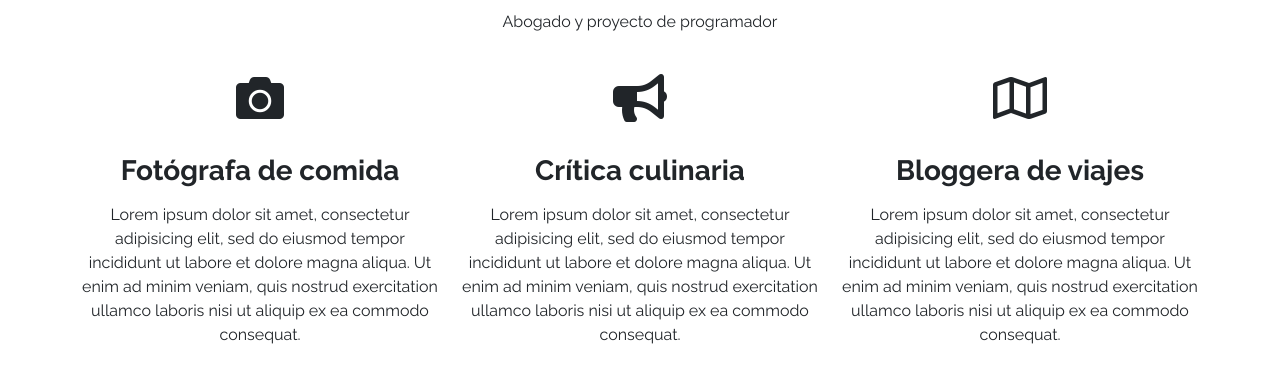
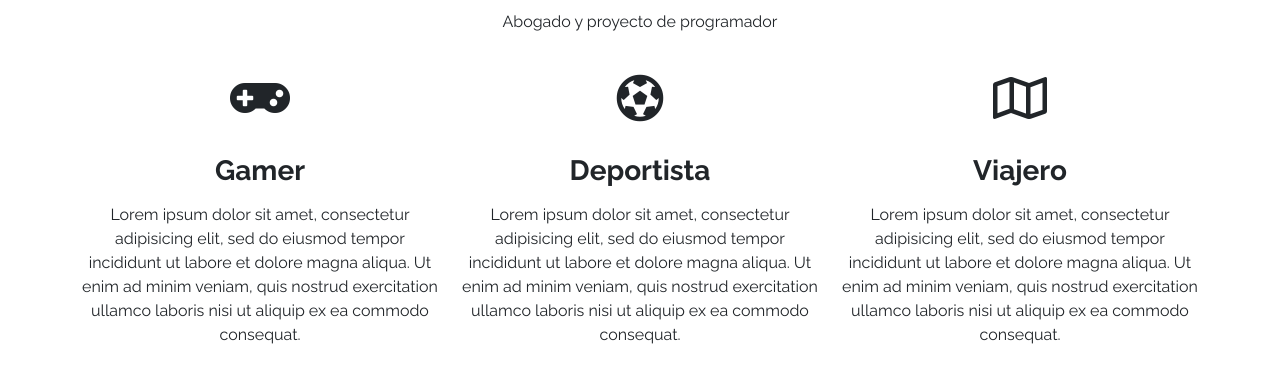
Before and after one commit to Alejandro-Toro/Desafio, a plain HTML site: page index.html in a window 1280 px wide. Shown: the part 739-1126 px from the top of the page. Drawn offline with nearby package versions, Linux system fonts and the light colour scheme.

Commit message:
change font awesome icons

```diff
--- a/index.html
+++ b/index.html
@@ -77,8 +77,8 @@
 
         <div class="row">
             <div class="col-12 col-md-4">
-                <i class="fas fa-camera fa-3x my-3"></i>
-                <h3 class="my-3 fw-bold">Fotógrafa de comida</h3>
+                <i class="fas fa-gamepad fa-3x my-3"></i>
+                <h3 class="my-3 fw-bold">Gamer</h3>
                 <p class="my-3">
                     Lorem ipsum dolor sit amet, consectetur adipisicing elit, sed do
                     eiusmod tempor incididunt ut labore et dolore magna aliqua. Ut enim
@@ -87,8 +87,8 @@
                 </p>
             </div>
             <div class="col-12 col-md-4">
-                <i class="fas fa-bullhorn fa-3x my-3"></i>
-                <h3 class="my-3 fw-bold">Crítica culinaria</h3>
+                <i class="fas fa-futbol fa-3x my-3"></i>
+                <h3 class="my-3 fw-bold">Deportista</h3>
                 <p class="my-3">
                     Lorem ipsum dolor sit amet, consectetur adipisicing elit, sed do
                     eiusmod tempor incididunt ut labore et dolore magna aliqua. Ut enim
@@ -98,7 +98,7 @@
             </div>
             <div class="col-12 col-md-4">
                 <i class="far fa-map fa-3x my-3"></i>
-                <h3 class="my-3 fw-bold">Bloggera de viajes</h3>
+                <h3 class="my-3 fw-bold">Viajero</h3>
                 <p class="my-3">
                     Lorem ipsum dolor sit amet, consectetur adipisicing elit, sed do
                     eiusmod tempor incididunt ut labore et dolore magna aliqua. Ut enim
```
